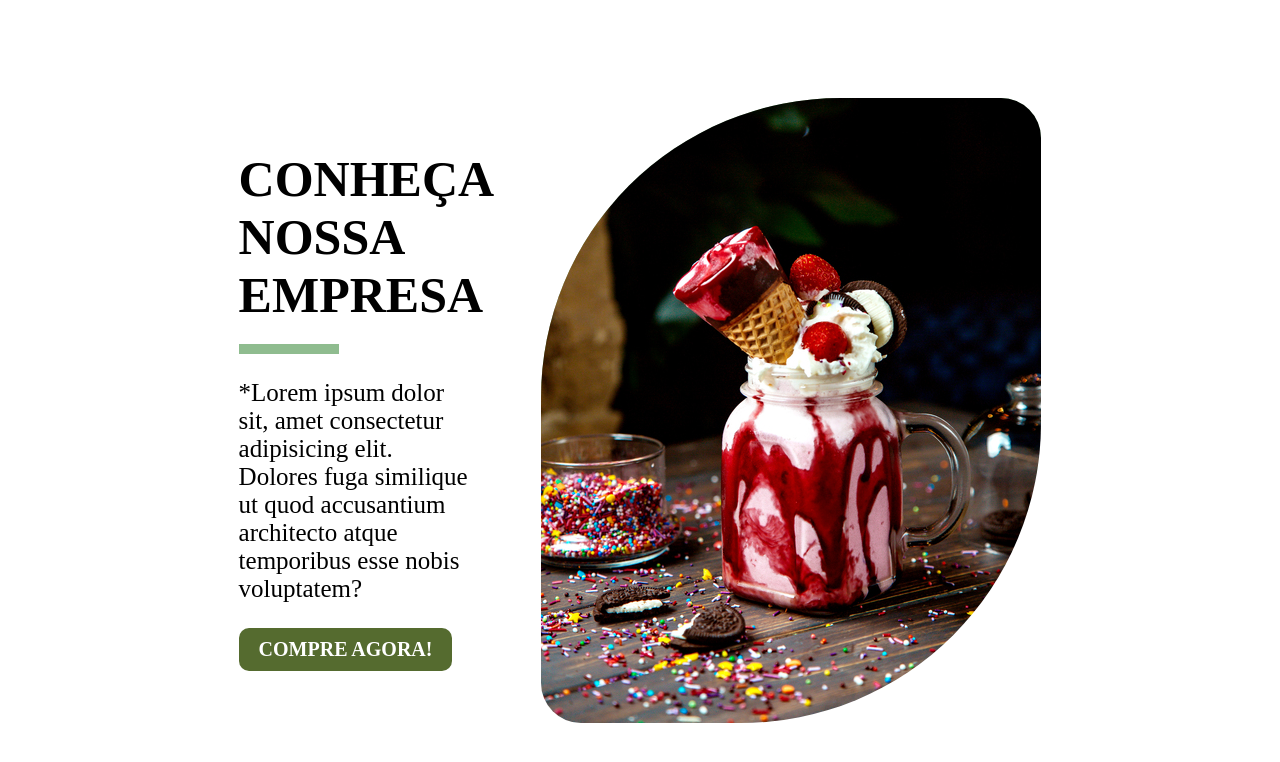
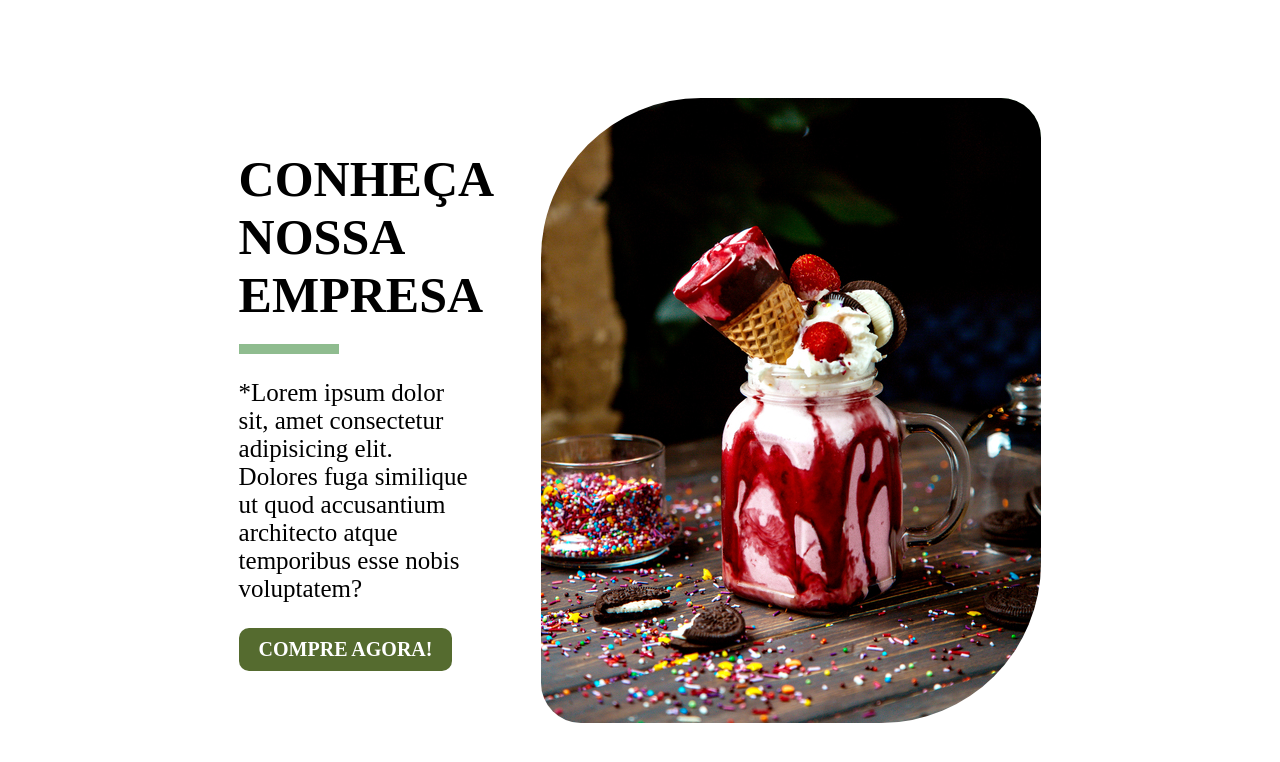
Before and after one commit to garciavitor13/Nivelamento01-Vitor, a plain HTML site: page index.html in a window 1280 px wide. Shown: the part 802-1564 px from the top of the page. Drawn offline with Linux system fonts and the light colour scheme.

Commit message:
altera-1

```diff
--- a/style.css
+++ b/style.css
@@ -68,7 +68,7 @@ section#quemSomos .container {
 
 img.empresa-img {
   width: 500px;
-  border-radius: 300px 40px;
+  border-radius: 160px 40px;
   margin-left: 50px;
   transition: all .5s;
 }
```
